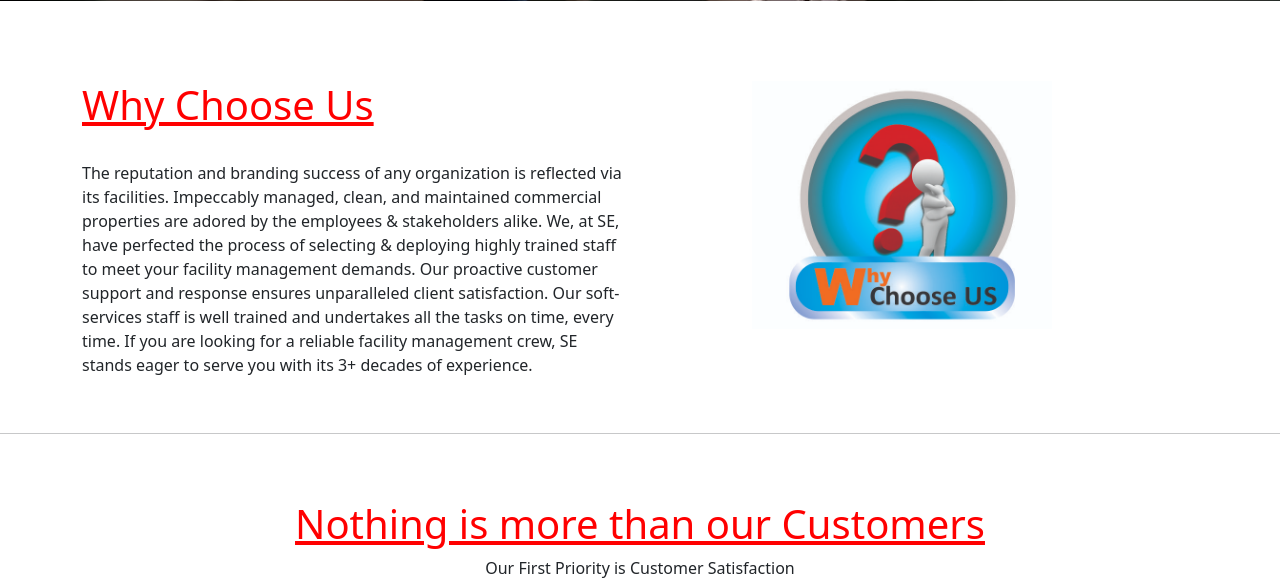
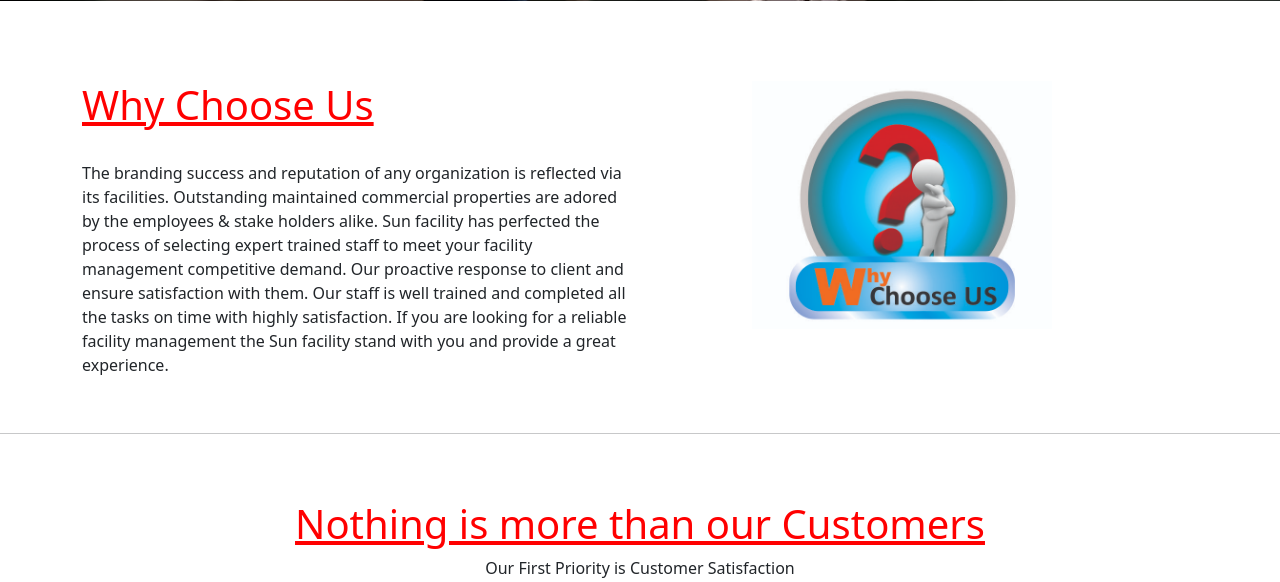
Before and after one commit to rohitmechanical/sunenterprises, a Django app: page / in a window 1280 px wide. Shown: the part 632-1214 px from the top of the page. Run offline with Django 4.2, Linux system fonts and the light colour scheme.

Commit message:
Update Why choose Us

```diff
--- a/templates/home.html
+++ b/templates/home.html
@@ -102,9 +102,9 @@
             <div class="row">
               <div class="col-lg-6 col-md-12 col-sm-12">
                 <h1 style="color: red;" > <u> Why Choose Us </u></h1><br>
-                <p>The reputation and branding success of any organization is reflected via its facilities. Impeccably managed, clean, and maintained commercial properties are adored by the employees & stakeholders alike.
-
-                  We, at SE, have perfected the process of selecting & deploying highly trained staff to meet your facility management demands. Our proactive customer support and response ensures unparalleled client satisfaction. Our soft-services staff is well trained and undertakes all the tasks on time, every time. If you are looking for a reliable facility management crew, SE stands eager to serve you with its 3+ decades of experience.</p>
+                <p>
+                  The branding success and reputation of any organization is reflected via its facilities. Outstanding maintained commercial properties are adored by the employees & stake holders alike. Sun facility has perfected the process of selecting expert trained staff to meet your facility management competitive demand. Our proactive response to client and ensure satisfaction with them. Our staff is well trained and completed all the tasks on time with highly satisfaction. If you are looking for a reliable facility management the Sun facility stand with you and provide a great experience.
+                  </p>
               </div>
               <div class="col-lg-6 col-md-12 col-sm-12">
                 <img style="width: 300px; margin-left: 100px;" src="/static/image/why_choose_us.jfif" alt="">
```
